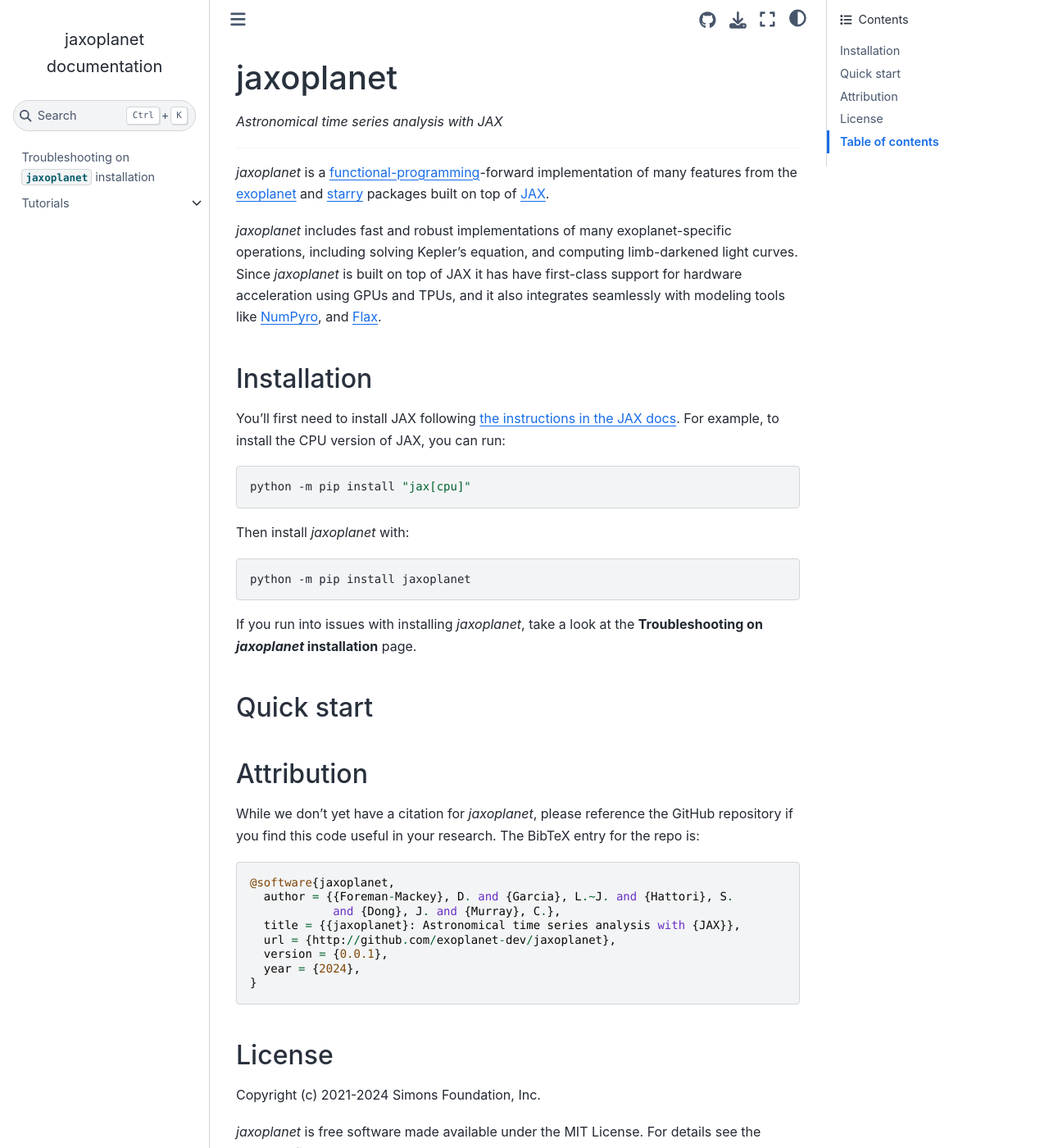
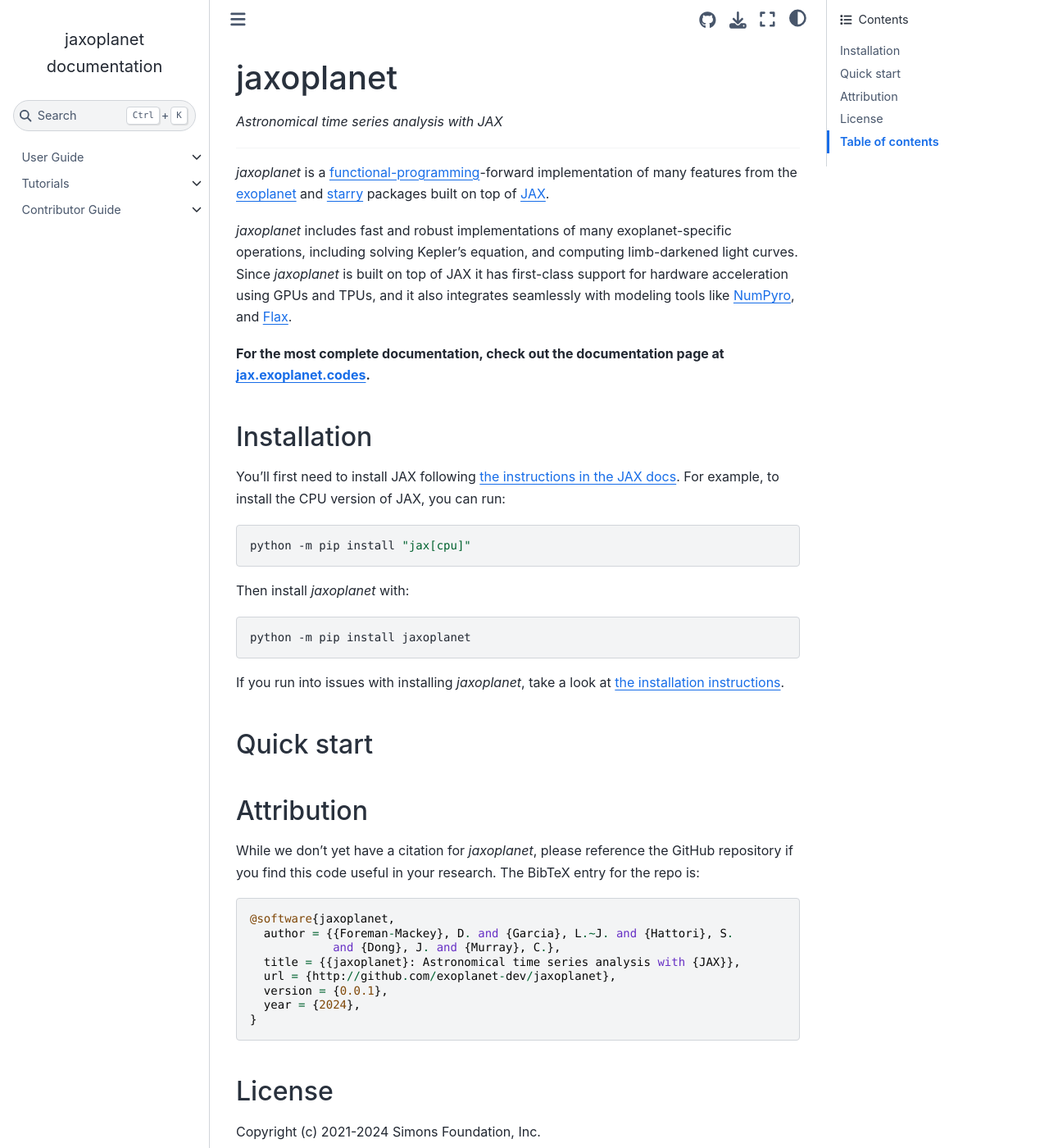
Before and after one commit to exoplanet-dev/jaxoplanet, a Sphinx documentation site: the page built from docs/index.md, in a window 1280 px wide and 1400 px high. Shown: the whole window at 82% size. Built offline with Sphinx 7.4.7 and the Sphinx Book theme 1.1.4, drawn with Linux system fonts in a browser that asks for light colours; pages that are not in the unit, such as notebooks, are missing from menus; the version number could not be read and is left out; some of the changed text lies outside the part shown.

Commit message:
More docs updates

````diff
--- a/README.md
+++ b/README.md
@@ -4,18 +4,23 @@
 
 ---
 
-_jaxoplanet_ is a [functional-programming](https://en.wikipedia.org/wiki/Functional_programming)-forward implementation of many features from the
+_jaxoplanet_ is a
+[functional-programming](https://en.wikipedia.org/wiki/Functional_programming)-forward
+implementation of many features from the
 [exoplanet](https://docs.exoplanet.codes/en/latest/) and
 [starry](https://starry.readthedocs.io/en/latest/) packages built on top of
 [JAX](https://jax.readthedocs.io/en/latest/).
 
 *jaxoplanet* includes fast and robust implementations of many exoplanet-specific
 operations, including solving Kepler's equation, and computing limb-darkened
-light curves. Since *jaxoplanet* is built on top of JAX it has have first-class
-support for hardware acceleration using GPUs and TPUs, and it also integrates seamlessly
-with modeling tools like [NumPyro](https://numpyro.readthedocs.io/en/latest/),
-and [Flax](https://flax.readthedocs.io/en/latest/).
+light curves. Since *jaxoplanet* is built on top of JAX it has first-class
+support for hardware acceleration using GPUs and TPUs, and it also integrates
+seamlessly with modeling tools like
+[NumPyro](https://numpyro.readthedocs.io/en/latest/), and
+[Flax](https://flax.readthedocs.io/en/latest/).
 
+**For the most complete documentation, check out the documentation page at
+[jax.exoplanet.codes](https://jax.exoplanet.codes).**
 
 ## Installation
 
@@ -33,14 +38,17 @@
 python -m pip install jaxoplanet
 ```
 
-If you run into issues with installing *jaxoplanet*, take a look at the **Troubleshooting on *jaxoplanet* installation** page.
+If you run into issues with installing *jaxoplanet*, take a look at [the
+installation instructions](https://jax.exoplanet.codes/en/latest/install).
 
 ## Quick start
 
 
 ## Attribution
-While we don't yet have a citation for *jaxoplanet*, please reference the GitHub repository if you find
-this code useful in your research. The BibTeX entry for the repo is:
+
+While we don't yet have a citation for *jaxoplanet*, please reference the GitHub
+repository if you find this code useful in your research. The BibTeX entry for
+the repo is:
 
 ```
 @software{jaxoplanet,
@@ -56,4 +64,5 @@
 ## License
 Copyright (c) 2021-2024 Simons Foundation, Inc.
 
-*jaxoplanet* is free software made available under the MIT License. For details see the LICENSE file.
+*jaxoplanet* is free software made available under the MIT License. For details
+see the LICENSE file.
--- a/docs/conf.py
+++ b/docs/conf.py
@@ -24,6 +24,7 @@
     "special-members",
     # "imported-members",
 ]
+autoapi_add_toctree_entry = False
 suppress_warnings = ["autoapi.python_import_resolution"]
 
 myst_enable_extensions = ["dollarmath", "colon_fence"]
--- a/docs/index.md
+++ b/docs/index.md
@@ -8,6 +8,7 @@
 maxdepth: 1
 ---
 
-installation
+guide
 tutorials
+contributing
 ```
````
Also changed, not shown: CONTRIBUTING.md (+39 -15 lines), docs/code-of-conduct.md (added, +3 -0 lines), docs/contributing.md (added, +12 -0 lines), docs/guide.md (added, +16 -0 lines), docs/install.md (added, +39 -0 lines), docs/installation.md (deleted, +0 -65 lines), docs/troubleshooting.md (added, +80 -0 lines).
